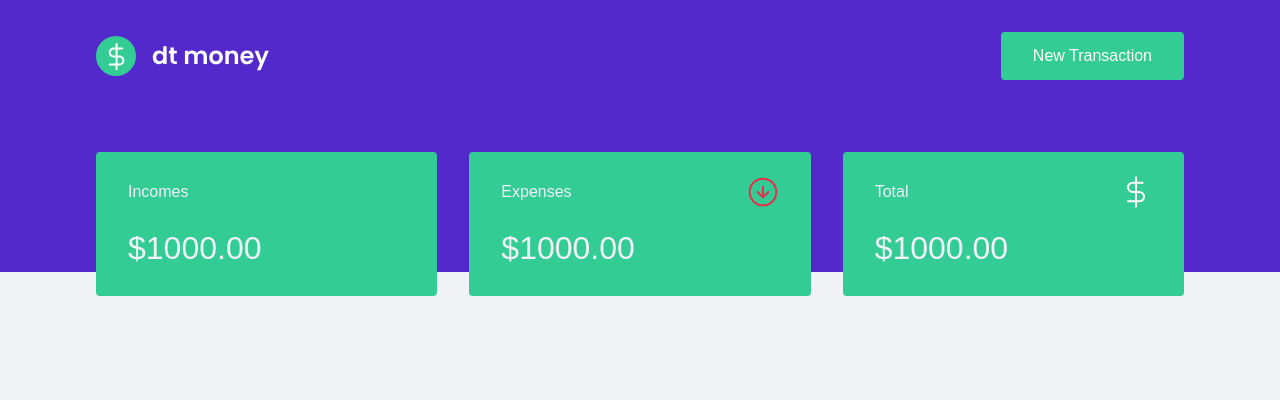
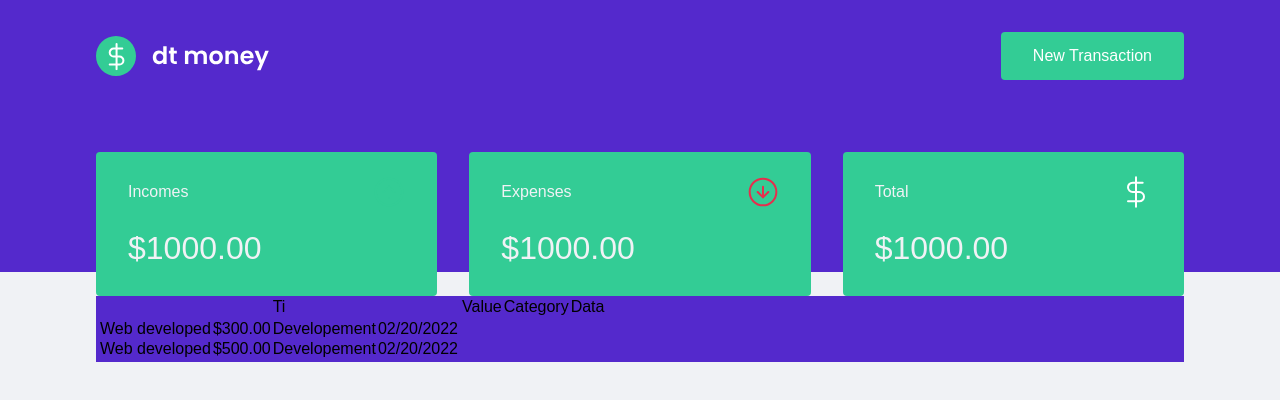
Before and after one commit to paulomiguelJS/authenticated-devfinance, a React (Vite) app: page / in a window 1280 px wide. Shown: the top 400 px of the page. Built offline with nearby package versions, Linux system fonts and the light colour scheme.

Commit message:
TransactionsTable component created and styled

```diff
--- a/src/components/Dashboard/index.jsx
+++ b/src/components/Dashboard/index.jsx
@@ -1,11 +1,13 @@
 import { Summary } from "../Summary/index";
+import { TransactionsTable } from "../TransactionsTable";
 
 import { Container } from "./styles";
 
 export function Dashboard() {
   return (
     <Container>
-      <Summary></Summary>
+      <Summary />
+      <TransactionsTable />
     </Container>
   );
 }
--- a/src/components/Header/styles.js
+++ b/src/components/Header/styles.js
@@ -26,7 +26,7 @@ export const Content = styled.div`
     transition: filter 0.2s;
 
     &:hover {
-    filter: brightness(0.9);
+      filter: brightness(0.9);
     }
   }
 `;
--- /dev/null
+++ b/src/components/TransactionsTable/index.jsx
@@ -0,0 +1,32 @@
+import { Container } from "../Header/styles";
+
+export function TransactionsTable() {
+  return (
+    <Container>
+      <table>
+        <thead>
+          <tr>
+            <th>Ti</th>
+            <th>Value</th>
+            <th>Category</th>
+            <th>Data</th>
+          </tr>
+          <tbody>
+            <tr>
+              <td>Web developed</td>
+              <td className="deposit">$300.00</td>
+              <td>Developement</td>
+              <td>02/20/2022</td>
+            </tr>
+            <tr>
+              <td>Web developed</td>
+              <td className="withdraw">$500.00</td>
+              <td>Developement</td>
+              <td>02/20/2022</td>
+            </tr>
+          </tbody>
+        </thead>
+      </table>
+    </Container>
+  );
+}
--- /dev/null
+++ b/src/components/TransactionsTable/styles.js
@@ -0,0 +1,36 @@
+import styled from "styled-components";
+
+export const container = styled.div`
+  margin-top: 4rem;
+
+  table {
+    width: 100%;
+    border-spacing: 0 0.5rem;
+    th {
+      color: ${(props) => props.theme["grey-300"]};
+      font-weight: 400;
+      padding: 1rem 2rem;
+      line-height: 1.5rem;
+    }
+
+    td {
+      padding: 1rem 2rem;
+      border: 0;
+      background: ${(props) => props.theme["grey-300"]};
+      color: ${(props) => props.theme["grey-600"]};
+      border-radius: 0.25rem;
+
+      &:first-child {
+        color: ${(props) => props.theme["grey-300"]};
+      }
+
+      &.deposit {
+        color: ${(props) => props.theme["green-300"]};
+      }
+
+      &.withdraw {
+        color: ${(props) => props.theme["grey-300"]};
+      }
+    }
+  }
+`;
```
